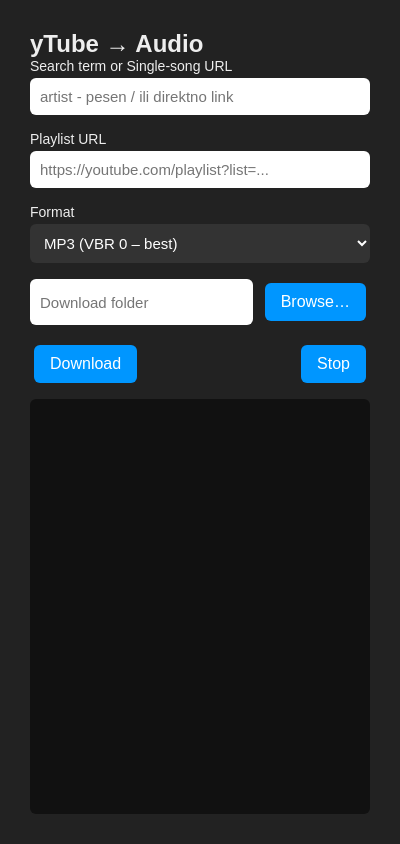
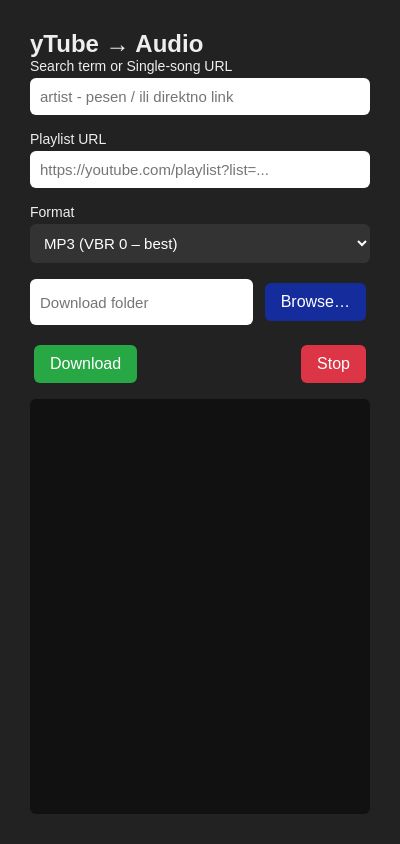
Before and after one commit to Veselincho/joinra, an Electron app: page index.html in a window 400 px wide. Drawn offline with Linux system fonts and the light colour scheme; no server answers.

Commit message:
buton styles modif

```diff
--- a/index.html
+++ b/index.html
@@ -37,11 +37,37 @@
     select { background: #333; color: #fff; }
     select:focus { outline: 2px solid #0096ff; }
     button {
-      padding: 10px 16px; font-size: 16px;
-      background: #0096ff; border: none; border-radius: 6px;
-      color: #fff; cursor: pointer; margin: 4px;
-    }
-    button:hover { background: #007acc; }
+  padding: 10px 16px;
+  font-size: 16px;
+  border: none;
+  border-radius: 6px;
+  color: #fff;
+  cursor: pointer;
+  margin: 4px;
+  transition: background 0.2s ease;
+}
+
+/* Specific button colors */
+#downloadBtn {
+  background: #28a745; /* Green */
+}
+#downloadBtn:hover {
+  background: #218838;
+}
+
+#stopBtn {
+  background: #dc3545; /* Red */
+}
+#stopBtn:hover {
+  background: #c82333;
+}
+#browseBtn{
+  background: #152c9d;
+}
+#browseBtn:hover{
+  background: #5b5a5d;
+}
+
     #buttonGroup { display: flex; justify-content: space-between; }
     #folderGroup { display: flex; gap: 8px; }
     #folderPath { flex: 1; }
```
